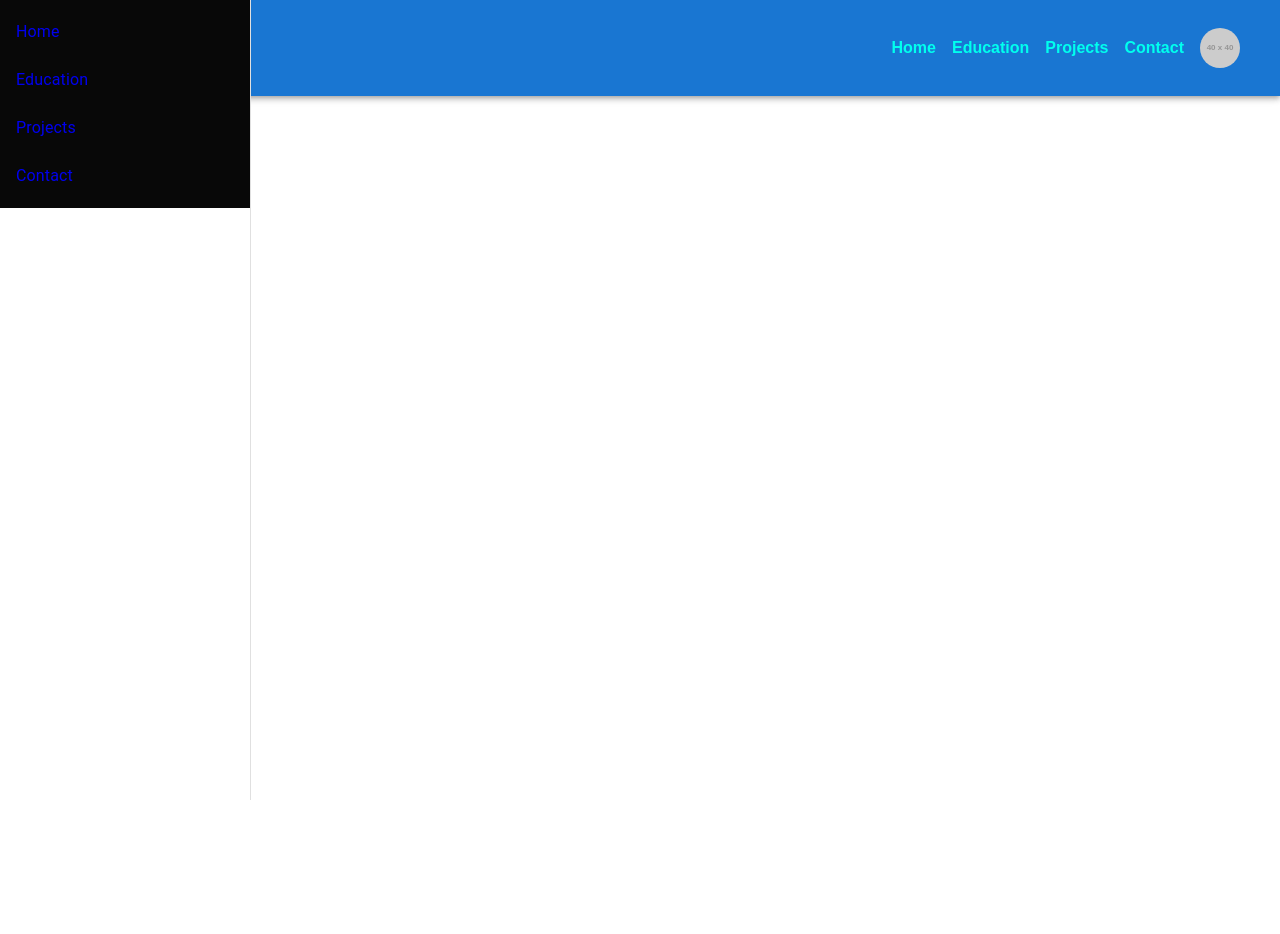
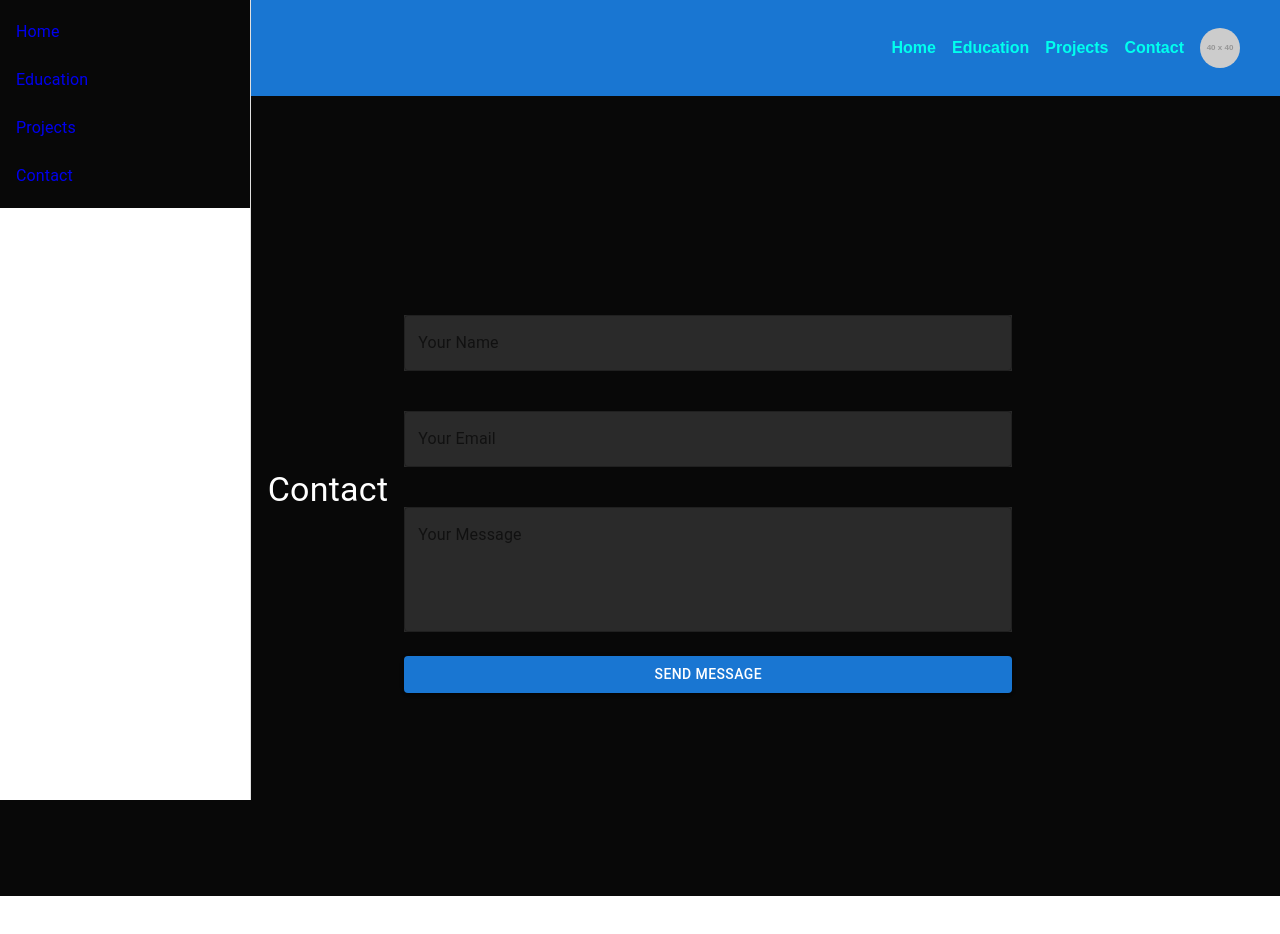
Before and after one commit to sadbrownladd/react-portfolio-2025, a React (Vite) app: page /contact in a window 1280 px wide. Shown: the top 934 px of the page. Before the commit the page ends 800 px from the top, so only its background shows below. Built offline with nearby package versions, Linux system fonts and the light colour scheme.

Commit message:
feat: enhance Contact page with form and Yup validation

```diff
--- a/src/pages/Contact/Contact.module.css
+++ b/src/pages/Contact/Contact.module.css
@@ -1,3 +1,44 @@
 .contact {
-    padding: 2rem;
+  background: var(--bg-color, #080808);
+  color: var(--text-color, white);
+}
+
+.form {
+  display: flex;
+  flex-direction: column;
+  gap: 1rem;
+}
+
+.input {
+  background: #2a2a2a;
+  color: var(--text-color, white);
+}
+
+.submitButton {
+  background: var(--highlight-color, #00ffee);
+  color: var(--btn-custom-color, black);
+  border-radius: 50px;
+  box-shadow: 0 0 15px var(--highlight-color, #00ffee);
+  transition: box-shadow 0.3s ease;
+  margin-top: 1rem;
+}
+
+.submitButton:hover {
+  box-shadow: 0 0 30px var(--highlight-color, #00ffee);
+}
+
+.alert {
+  margin-top: 1rem;
+  color: green;
+  text-align: center;
+}
+
+@media (max-width: 768px) {
+  .contact {
+    padding: 1rem;
   }
+
+  .form {
+    width: 100%;
+  }
+}
--- a/src/pages/Contact/index.jsx
+++ b/src/pages/Contact/index.jsx
@@ -1,22 +1,99 @@
-import { Grid, Typography } from '@mui/material';
+import { Grid, Typography, TextField, Button } from '@mui/material';
 import { usePageTitle } from '../../context/PageTitleContext';
-import { useEffect } from 'react';
+import { useEffect, useState } from 'react';
+import * as Yup from 'yup';
+import { useFormik } from 'formik';
 import styles from './Contact.module.css';
+
+const validationSchema = Yup.object({
+  name: Yup.string().required('Name is required'),
+  email: Yup.string().email('Invalid email').required('Email is required'),
+  message: Yup.string().required('Message is required'),
+});
 
 export default function Contact() {
   const { setTitle } = usePageTitle();
+  const [alert, setAlert] = useState('');
 
   useEffect(() => {
     setTitle('Contact');
   }, [setTitle]);
 
+  const formik = useFormik({
+    initialValues: {
+      name: '',
+      email: '',
+      message: '',
+    },
+    validationSchema,
+    onSubmit: (values) => {
+      setAlert('Message sent successfully!');
+      setTimeout(() => setAlert(''), 3000);
+      formik.resetForm();
+    },
+  });
+
   return (
-    <Grid container spacing={2} className={styles.contact} sx={{ padding: '2rem' }}>
+    <Grid container spacing={2} className={styles.contact} sx={{ padding: '2rem', minHeight: '100vh', justifyContent: 'center', alignItems: 'center' }}>
       <Grid>
         <Typography variant="h4" align="center" gutterBottom>
           Contact
         </Typography>
       </Grid>
+      <Grid sx={{ width: { xs: '90%', sm: '70%', md: '50%' } }}>
+        <form onSubmit={formik.handleSubmit} className={styles.form}>
+          <TextField
+            fullWidth
+            id="name"
+            name="name"
+            label="Your Name"
+            value={formik.values.name}
+            onChange={formik.handleChange}
+            onBlur={formik.handleBlur}
+            error={formik.touched.name && Boolean(formik.errors.name)}
+            helperText={formik.touched.name && formik.errors.name}
+            margin="normal"
+            className={styles.input}
+          />
+          <TextField
+            fullWidth
+            id="email"
+            name="email"
+            label="Your Email"
+            value={formik.values.email}
+            onChange={formik.handleChange}
+            onBlur={formik.handleBlur}
+            error={formik.touched.email && Boolean(formik.errors.email)}
+            helperText={formik.touched.email && formik.errors.email}
+            margin="normal"
+            className={styles.input}
+          />
+          <TextField
+            fullWidth
+            id="message"
+            name="message"
+            label="Your Message"
+            value={formik.values.message}
+            onChange={formik.handleChange}
+            onBlur={formik.handleBlur}
+            error={formik.touched.message && Boolean(formik.errors.message)}
+            helperText={formik.touched.message && formik.errors.message}
+            margin="normal"
+            multiline
+            rows={4}
+            className={styles.input}
+          />
+          <Button
+            type="submit"
+            variant="contained"
+            className={styles.submitButton}
+            disabled={formik.isSubmitting}
+          >
+            Send Message
+          </Button>
+          {alert && <div className={styles.alert}>{alert}</div>}
+        </form>
+      </Grid>
     </Grid>
   );
 }
```
